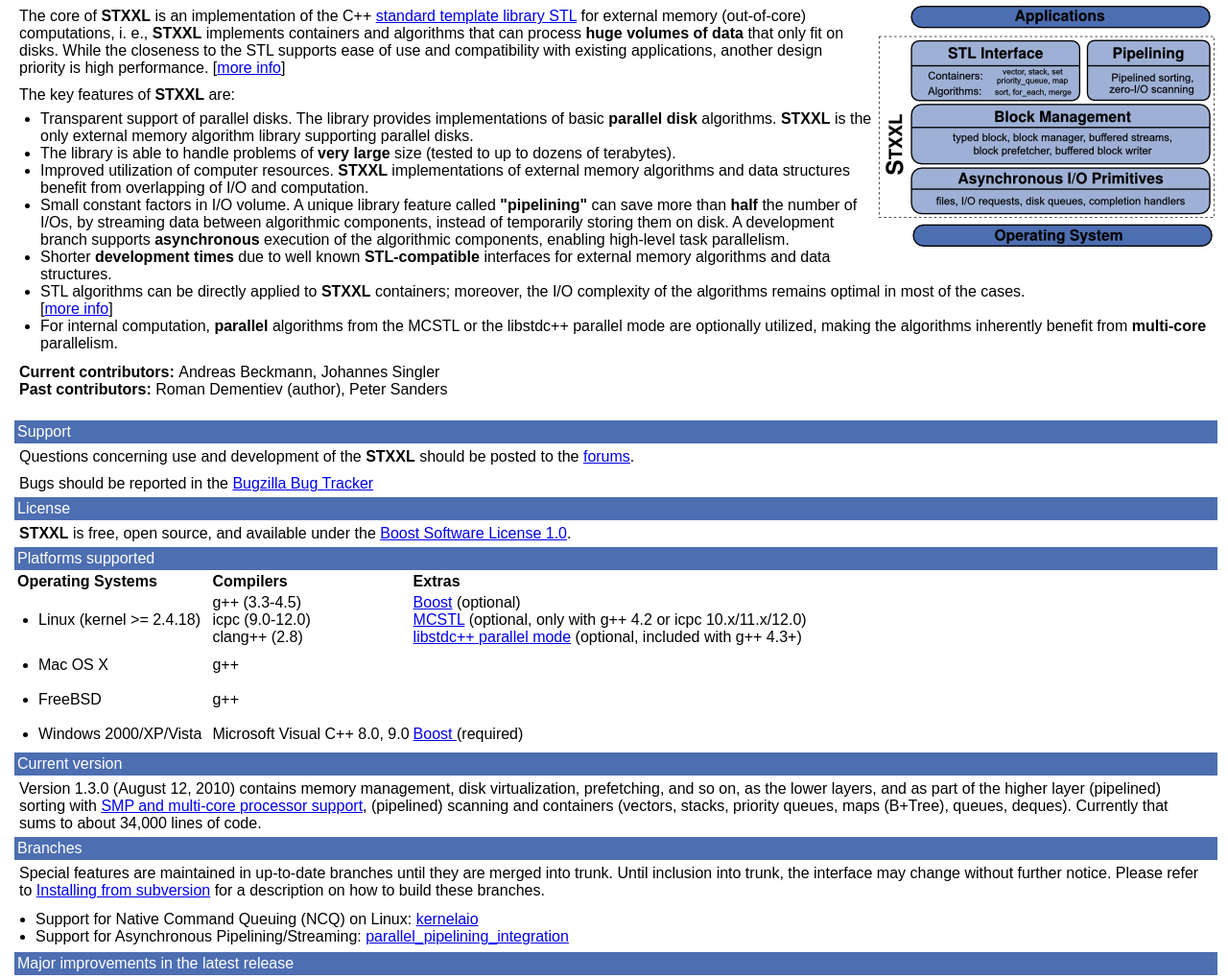
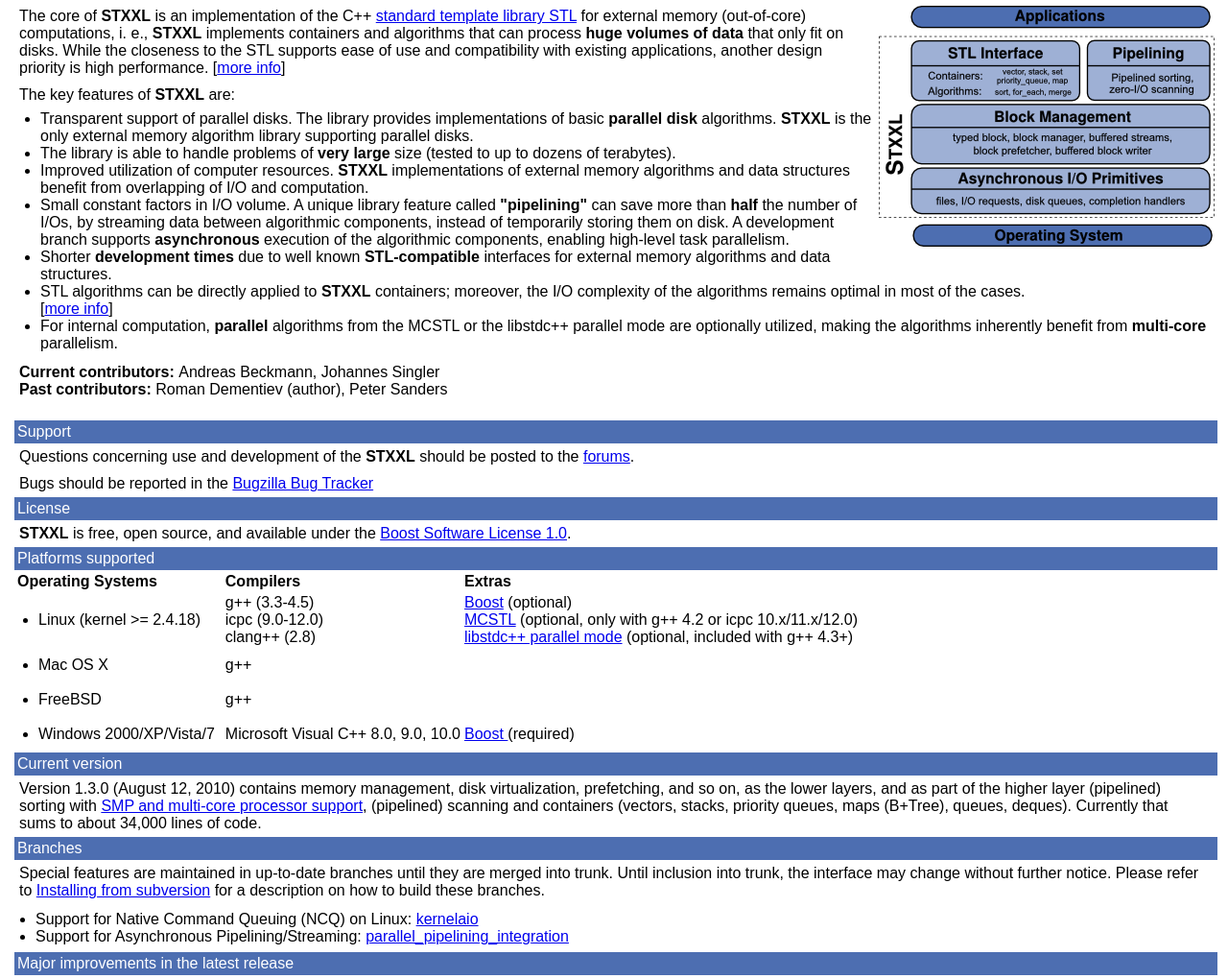
Before and after one commit to bingmann/stxxl-svn-import-archive, a plain HTML site: page homepage/index.html in a window 1280 px wide. Shown: the part 75-1095 px from the top of the page at 96% size. Drawn offline with Linux system fonts and the light colour scheme; a script that the page names is missing.

Commit message:
Officially support Windows 7 and MSVC 10.
git-svn-id: svn://svn.code.sf.net/p/stxxl/code/trunk@2912 4e380d45-d1fd-0310-85a7-d18ec86df0ad

```diff
--- a/homepage/index.html
+++ b/homepage/index.html
@@ -160,12 +160,12 @@
                 <td>
                     <ul>
                         <li>
-                            Windows 2000/XP/Vista
+                            Windows 2000/XP/Vista/7
                         </li>
                     </ul>
                 </td>
                 <td>
-                    Microsoft Visual C++ 8.0, 9.0
+                    Microsoft Visual C++ 8.0, 9.0, 10.0
                 </td>
                 <td>
                     <a href="http://www.boost.org/">Boost </a>(required)
```
